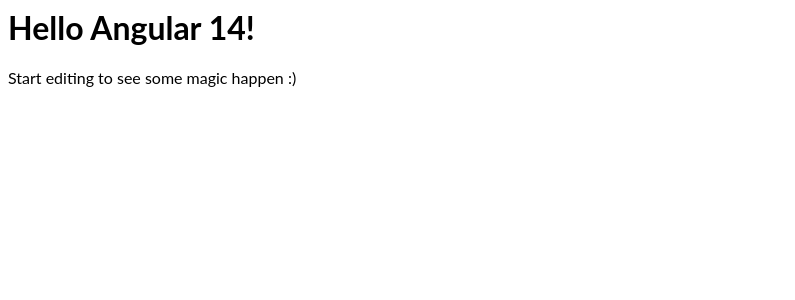
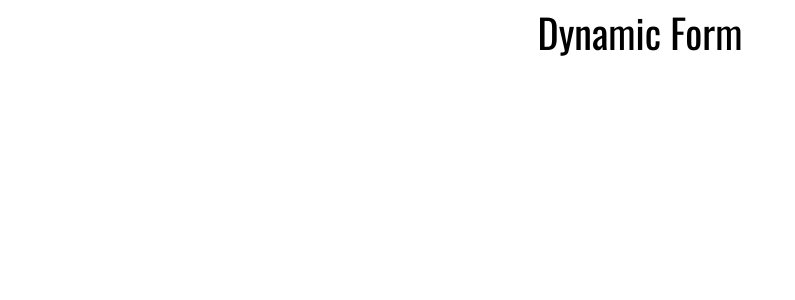
Before and after one commit to EdenGoforIt/Angular-StackBlitz-DynamicForm, an Angular app: page / in a window 1280 px wide. Shown: the top 300 px of the page, without its empty margins (0-795 px from the left). Built offline with nearby package versions, Linux system fonts and the light colour scheme.

Commit message:
4 files modified

```diff
--- a/package.json
+++ b/package.json
@@ -11,6 +11,8 @@
     "@angular/platform-browser": "^13.2.0",
     "@angular/platform-browser-dynamic": "^13.2.0",
     "@angular/router": "^13.2.0",
+    "@popperjs/core": "^2.10.2",
+    "bootstrap": "^5.1.3",
     "rxjs": "^7.5.2",
     "tslib": "^2.3.1",
     "zone.js": "^0.11.4"
--- a/src/app/app.component.css
+++ b/src/app/app.component.css
@@ -1,3 +1,6 @@
-p {
-  font-family: Lato;
+@import '~bootstrap/dist/css/bootstrap.min.css';
+@import url('https://fonts.googleapis.com/css2?family=Oswald&family=Roboto+Condensed:wght@300&family=Roboto:wght@100&display=swap');
+
+.container {
+  font-family: 'Oswald', sans-serif;
 }
--- a/src/app/app.component.html
+++ b/src/app/app.component.html
@@ -1,4 +1,3 @@
-<hello name="{{ name }}"></hello>
-<p>
-  Start editing to see some magic happen :)
-</p>
+<div class="container">
+  <h1 class="text-center">Dynamic Form</h1>
+</div>
--- a/src/app/app.component.ts
+++ b/src/app/app.component.ts
@@ -3,8 +3,6 @@
 @Component({
   selector: 'my-app',
   templateUrl: './app.component.html',
-  styleUrls: [ './app.component.css' ]
+  styleUrls: ['./app.component.css'],
 })
-export class AppComponent  {
-  name = 'Angular ' + VERSION.major;
-}
+export class AppComponent {}
```
